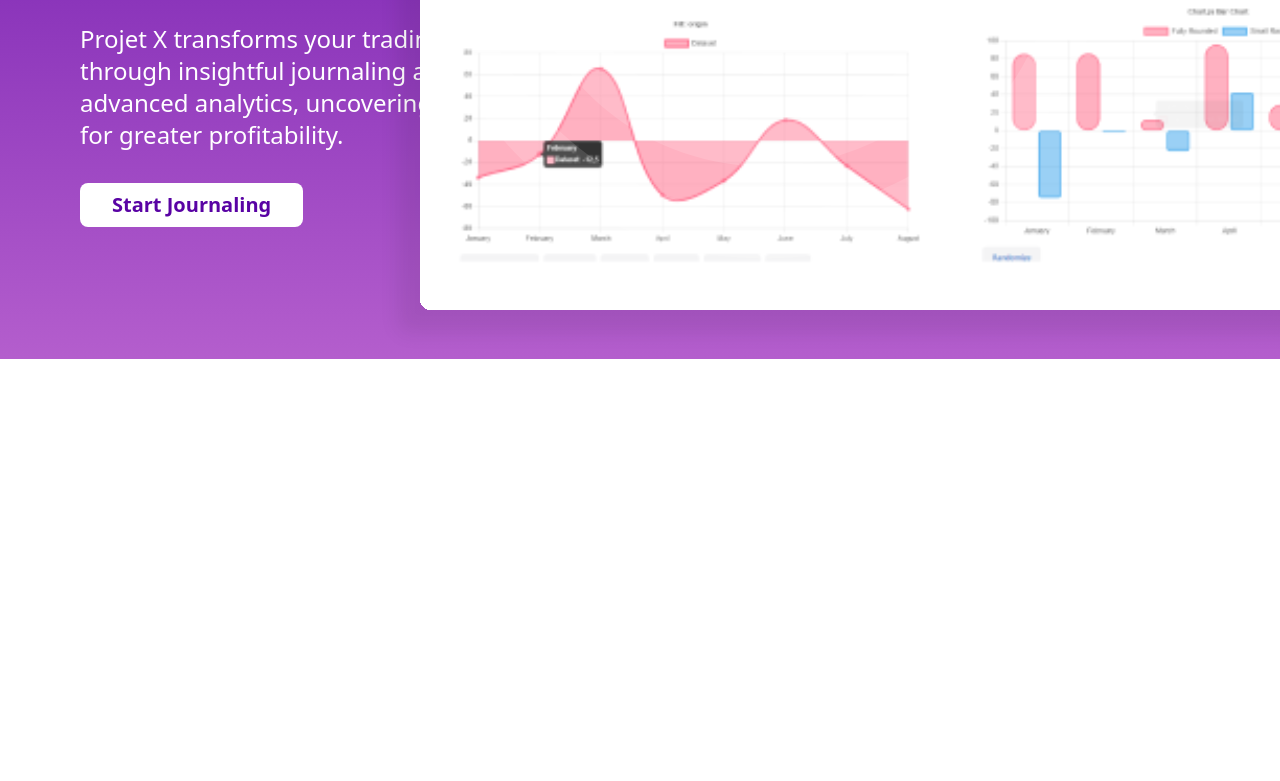
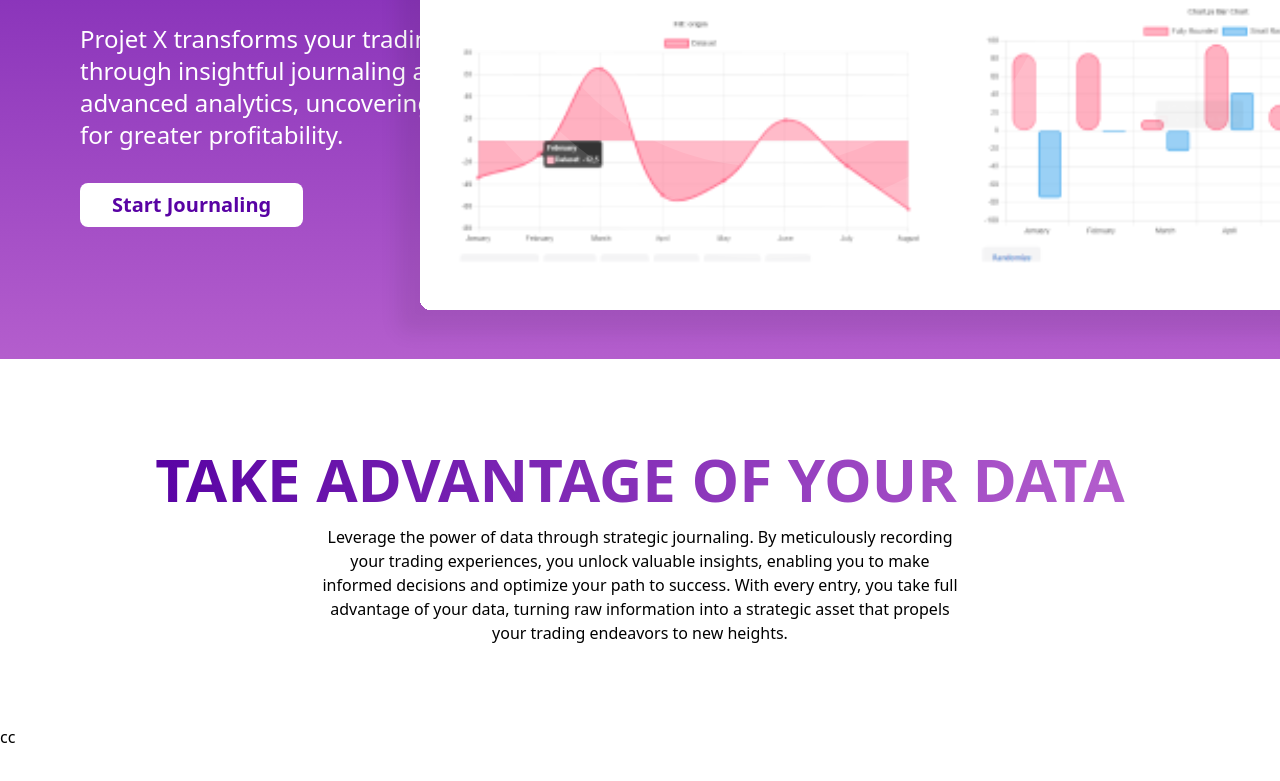
Before and after one commit to SebMZI/projet-X, a Next.js app: page / in a window 1280 px wide. Shown: the part 531-1312 px from the top of the page. Before the commit the page ends 890 px from the top, so only its background shows below. Built offline with nearby package versions, Linux system fonts and the light colour scheme.

Commit message:
feat: add text

```diff
--- a/src/app/layout.tsx
+++ b/src/app/layout.tsx
@@ -13,7 +13,7 @@ export default function RootLayout({
 }) {
   return (
     <html lang="en">
-      <body className="h-screen w-screen overflow-hidden flex flex-row ">
+      <body className="h-screen w-screen overflow-x-hidden flex flex-row ">
         <NavBar />
         {children}
       </body>
--- a/src/app/page.tsx
+++ b/src/app/page.tsx
@@ -8,7 +8,7 @@ import circleIcon from "@/app/assets/icons/circleIcon.svg";
 
 export default function Home() {
   return (
-    <div className="h-screen  w-full">
+    <div className="min-h-screen w-full">
       <header className="bg-primary  w-full h-fit  px-20 py-5 flex flex-row justify-between items-center">
         <div className="flex flex-row gap-4 items-center">
           <Image src={logoIcon} alt="projet x logo" />
@@ -33,8 +33,8 @@ export default function Home() {
           <Button />
         </div>
       </header>
-      <main className="h-full w-full">
-        <section className="relative w-full h-full bg-gradient-to-b from-primary to-secondary pl-20  flex flex-row justify-between items-center">
+      <main className=" w-full">
+        <section className="relative w-full h-screen bg-gradient-to-b from-primary to-secondary pl-20  flex flex-row justify-between items-center">
           <div className="text-white flex flex-col items-start justify-between basis-2/5  ">
             <h1 className="text-6xl pb-8">
               Conceive a trading journal coupled with an integrated analytics
@@ -58,6 +58,22 @@ export default function Home() {
             className="absolute left-[30%] top-0"
           />
         </section>
+        <section className="h-full w-full bg-white py-[90px]">
+          <div className="w-full flex flex-col items-center pb-20">
+            <h2 className="bg-gradient-to-r from-primary to-secondary inline-block bg-clip-text text-transparent font-semibold text-6xl pb-4">
+              TAKE ADVANTAGE OF YOUR DATA
+            </h2>
+            <p className="w-2/4 text-center">
+              Leverage the power of data through strategic journaling. By
+              meticulously recording your trading experiences, you unlock
+              valuable insights, enabling you to make informed decisions and
+              optimize your path to success. With every entry, you take full
+              advantage of your data, turning raw information into a strategic
+              asset that propels your trading endeavors to new heights.
+            </p>
+          </div>
+          <div>cc</div>
+        </section>
       </main>
     </div>
   );
--- a/tailwind.config.ts
+++ b/tailwind.config.ts
@@ -11,6 +11,7 @@ const config: Config = {
       white: "#ffffff",
       primary: "#5903A4",
       secondary: "#B45ECD",
+      transparent: "#FF000000",
     },
     extend: {
       backgroundImage: {
```
